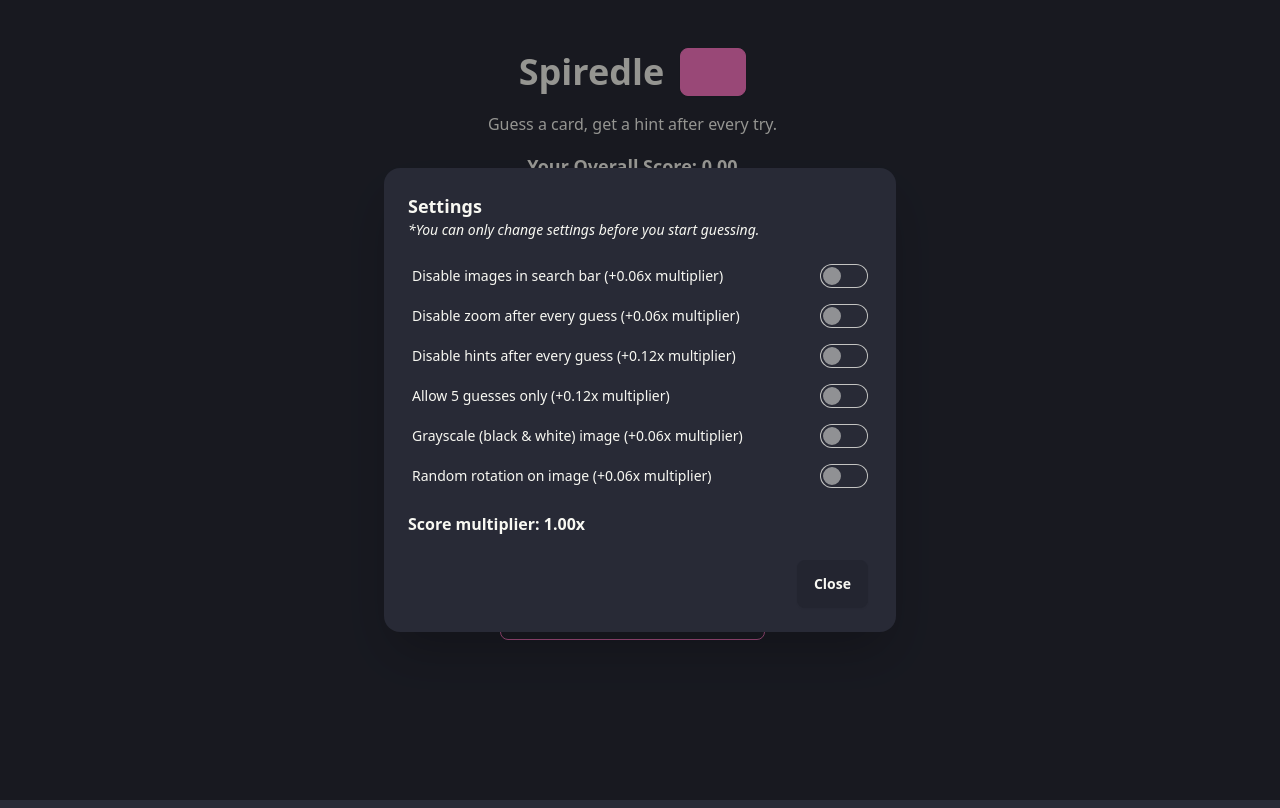
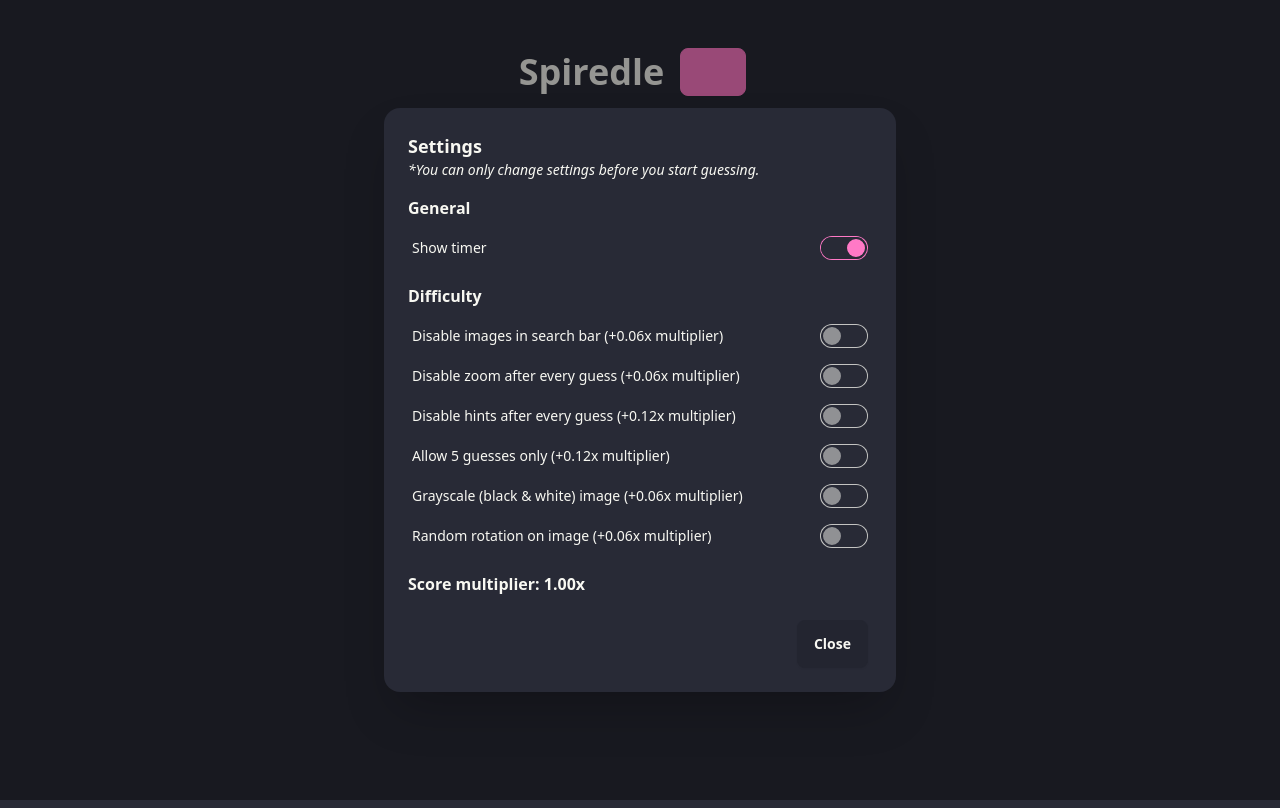
Before and after one commit to Zedespook/zedespook.github.io, a SvelteKit app: page /spiredle in a window 1280 px wide. Both pictures are taken after a click on the button "Settings". Built offline with nearby package versions, Linux system fonts and the light colour scheme; some icons are missing.

Commit message:
Add timer to rounds

```diff
--- a/src/routes/spiredle/+page.svelte
+++ b/src/routes/spiredle/+page.svelte
@@ -33,6 +33,7 @@
 		allowFiveGuessesOnly: boolean;
 		grayscaleImage: boolean;
 		randomRotation: boolean;
+		showTimer: boolean;
 	};
 
 	let spiredleSettings: SpiredleSettings = {
@@ -41,7 +42,8 @@
 		disableHintOnGuess: false,
 		allowFiveGuessesOnly: false,
 		grayscaleImage: false,
-		randomRotation: false
+		randomRotation: false,
+		showTimer: true
 	};
 
 	let score = 100;
@@ -49,6 +51,11 @@
 	let scoreMultiplier = 1.0;
 	let zoomLevel = 10;
 	let canChangeSettings = true;
+
+	let timer = 0;
+	let timerStarted = false;
+	let timerDisplay = '00:00';
+	let timerInterval: number | undefined;
 
 	$: {
 		if (!loading) {
@@ -86,6 +93,34 @@
 				localStorage.setItem('spiredleOverallScore', overallScore.toString());
 			}
 		}
+	}
+
+	function startTimer() {
+		timer = 0;
+		timerStarted = true;
+		timerInterval = setInterval(() => {
+			timer++;
+			updateTimerDisplay();
+		}, 1000);
+	}
+
+	function stopTimer() {
+		timerStarted = false;
+		clearInterval(timerInterval);
+	}
+
+	function resetTimer() {
+		stopTimer();
+		timer = 0;
+		updateTimerDisplay();
+	}
+
+	function updateTimerDisplay() {
+		const minutes = Math.floor(timer / 60)
+			.toString()
+			.padStart(2, '0');
+		const seconds = (timer % 60).toString().padStart(2, '0');
+		timerDisplay = `${minutes}:${seconds}`;
 	}
 
 	function getSeed() {
@@ -130,6 +165,10 @@
 			.slice(0, 5);
 
 		canChangeSettings = false;
+
+		if (!timerStarted) {
+			startTimer();
+		}
 	}
 
 	function guessCard(card: Card) {
@@ -141,6 +180,7 @@
 			score *= scoreMultiplier;
 			overallScore += score;
 			gameState = GameState.WON;
+			stopTimer();
 
 			if (gameType === GameType.DAILY) {
 				const dailySeedStore = localStorage.getItem('spiredleDailyCompleted');
@@ -157,6 +197,7 @@
 			}
 		} else if (guesses.length === 5 && spiredleSettings.allowFiveGuessesOnly) {
 			gameState = GameState.LOST;
+			stopTimer();
 
 			if (gameType === GameType.DAILY) {
 				const dailySeedStore = localStorage.getItem('spiredleDailyCompleted');
@@ -218,6 +259,7 @@
 		gameState = GameState.PLAYING;
 		gameType = GameType.RANDOM;
 		score = 100;
+		resetTimer();
 		canChangeSettings = true;
 	}
 
@@ -257,6 +299,7 @@
 		}
 
 		loading = false;
+		resetTimer();
 	});
 </script>
 
@@ -296,6 +339,12 @@
 	<div class="flex justify-center items-center gap-4 my-8">
 		<button class="btn btn-primary" on:click={startNewGameWithRandomCard}>Guess Random Card</button>
 	</div>
+
+	{#if spiredleSettings.showTimer}
+		<div class="font-bold">
+			<p>Time Elapsed: {timerDisplay}</p>
+		</div>
+	{/if}
 
 	{#if gameState === GameState.WON}
 		<div class="my-4">
@@ -434,6 +483,21 @@
 		<h2 class="font-bold text-lg">Settings</h2>
 		<p class="text-sm italic mb-4">*You can only change settings before you start guessing.</p>
 
+		<h3 class="font-bold">General</h3>
+		<div class="my-2 mb-4">
+			<div class="form-control">
+				<label class="cursor-pointer label">
+					<span class="label-text">Show timer</span>
+					<input
+						type="checkbox"
+						class="toggle toggle-primary"
+						bind:checked={spiredleSettings.showTimer}
+					/>
+				</label>
+			</div>
+		</div>
+
+		<h3 class="font-bold">Difficulty</h3>
 		<div class="my-2">
 			<div class="form-control">
 				<label class="cursor-pointer label">
```
